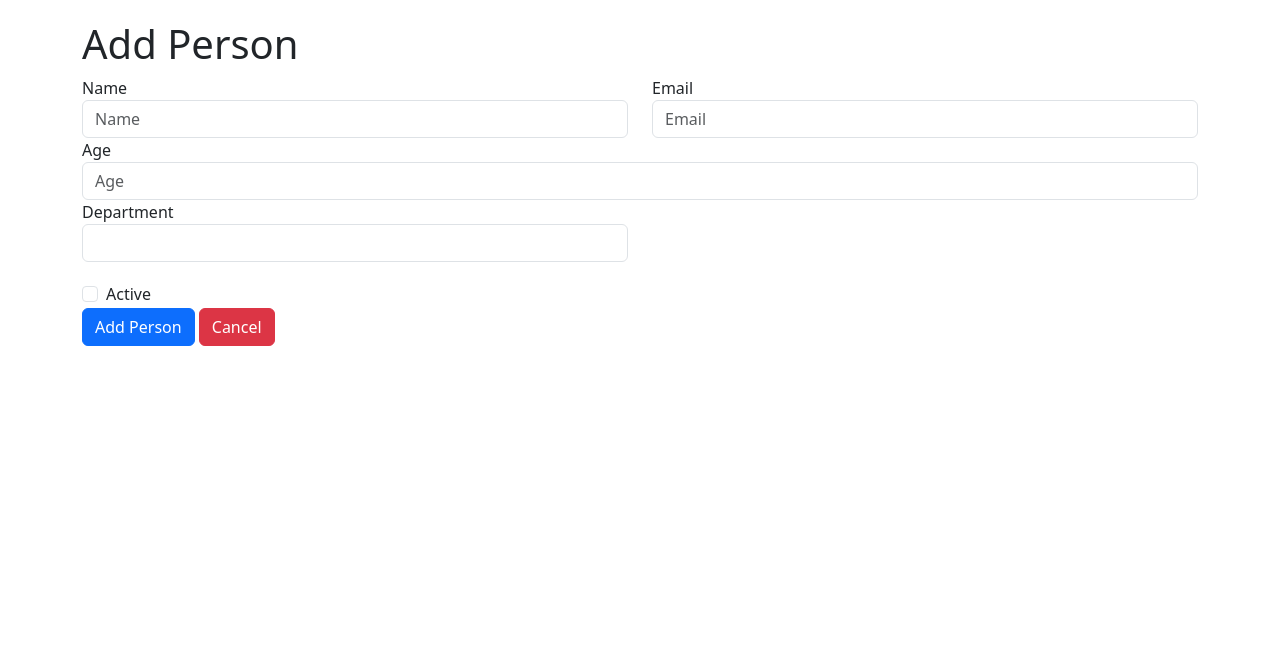
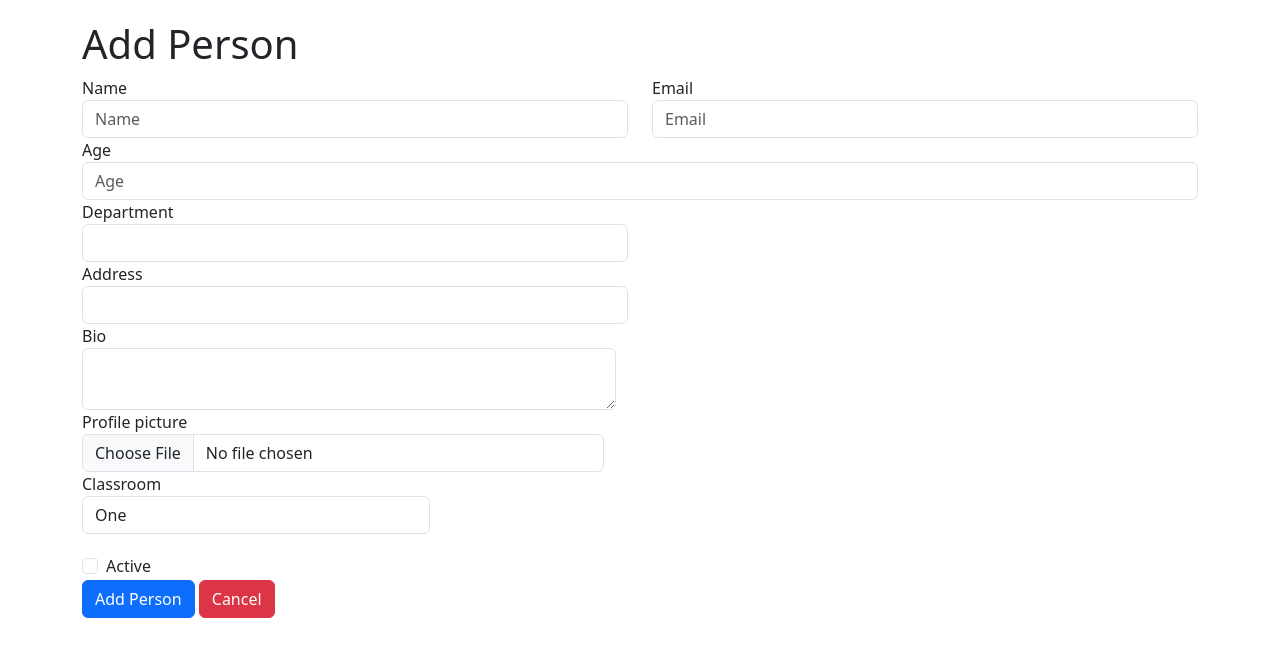
Before and after one commit to Temba23/Django, a Django app: page /create/ in a window 1280 px wide. Shown: the top 657 px of the page. Run offline with Django 4.2, Linux system fonts and the light colour scheme; data comes from the database, SQL or seed files in the repository; both versions use the stored data as it was after the commit.

Commit message:
Addition

```diff
--- a/crud/models.py
+++ b/crud/models.py
@@ -21,7 +21,7 @@ class Person(models.Model):
 
 class PersonProfile(models.Model):
     person = models.OneToOneField(Person, on_delete=models.CASCADE, related_name="person_profile")
-    profile_picture = models.FileField(upload_to="profile_picture")
+    profile_picture = models.FileField(upload_to="profile_picture", null=True, blank=True)
     bio = models.TextField(max_length=500)
     address = models.CharField(max_length=20)
     classroom = models.ForeignKey(ClassRoom, on_delete=models.CASCADE, related_name="classroom_people")
--- a/crud/urls.py
+++ b/crud/urls.py
@@ -1,5 +1,5 @@
 from django.urls import path
-from .views import home, create, update, delete, file_test, classroom, add_classroom
+from .views import home, create, update, delete, file_test, classroom, add_classroom, person_detail
 
 
 urlpatterns = [
@@ -10,6 +10,7 @@ urlpatterns = [
     path("file-test/", file_test, name="file_test"),
     path("update/<int:id>/", update, name="update"),
     path("delete/<int:id>/", delete, name="delete"),
+    path("person/<int:id>/", person_detail, name="person_detail"),
 
     path("", home, name='home')
 
--- a/crud/views.py
+++ b/crud/views.py
@@ -1,5 +1,5 @@
 from django.shortcuts import render, redirect
-from .models import Person, FileStorage, ClassRoom
+from .models import Person, FileStorage, ClassRoom, PersonProfile
 
 def home(request):
     context = {
@@ -16,9 +16,15 @@ def create(request):
         age = request.POST.get("age")
         department = request.POST.get("department")
         status = True if request.POST.get("status") else False
-        Person.objects.create(name=name, email=email, age=age, department=department, is_active=status )
+        bio = request.POST.get("bio")
+        profile_picture = request.FILES.get("pp")
+        address = request.POST.get("address")
+        classroom = request.POST.get("classroom")
+        c = ClassRoom.objects.get(name=classroom)
+        p = Person.objects.create(name=name, email=email, age=age, department=department, is_active=status)
+        PersonProfile.objects.create(bio=bio, profile_picture=profile_picture, address=address, person=p, classroom=c)
         return redirect("home")
-    context = {"title": "Add Person"}
+    context = {"title": "Add Person", "classrooms": ClassRoom.objects.all()}
     return render(request, template_name="crud/create.html", context=context)
 
 
@@ -72,5 +78,14 @@ def add_classroom(request):
         name = request.POST.get("class_name")
         ClassRoom.objects.create(name=name)
         return redirect("classroom")
-    context = {"title": "Add Classrooms"}
+    context = {"title": "Add Classrooms",}
     return render(request, "crud/add_classroom.html", context=context)
+
+
+def person_detail(request, id):
+    try:
+        person_profile = PersonProfile.objects.get(person_id=id)
+    except PersonProfile.DoesNotExist:
+        person_profile = None
+    context = {"title" : f"Detail View", "person_profile": person_profile}
+    return render(request, "crud/detail_person.html", context=context)
--- a/templates/crud/base.html
+++ b/templates/crud/base.html
@@ -1,3 +1,4 @@
+
 <!DOCTYPE html>
 <html lang="en">
 <head>
--- a/templates/crud/create.html
+++ b/templates/crud/create.html
@@ -2,7 +2,7 @@
 
 {% block content %}
 <h1>{{ title }}</h1>
-<form method="post" action="{% url 'create' %}">
+<form method="post" action="{% url 'create' %}" enctype="multipart/form-data">
     {% csrf_token %}
 
     <div class="row">
@@ -26,8 +26,34 @@
             <label for="inputCity">Department</label>
             <input type="text" class="form-control" id="inputCity" name="department" required>
         </div>
+    </div>
+    <div class="row">
+        <div class="form-group col-md-6">
+            <label for="inputCity">Address</label>
+            <input type="text" class="form-control" id="inputCity" name="address" required>
+        </div>
 
+        <div class="row">
+            <div class="form-group col-md-6">
+                <label for="inputCity">Bio</label>
+                <textarea type="text" class="form-control" id="inputCity" name="bio" required></textarea>
             </div>
+            <div class="row">
+                <div class="form-group col-md-6">
+                    <label for="inputCity">Profile picture</label>
+                    <input type="file" class="form-control" id="inputCity" name="pp"></input>
+                </div>
+            </div>
+
+            <div class="form-group col-md-4">
+                <label for="inputState">Classroom</label>
+                <select id="inputState" class="form-control" name="classroom">
+                    {% for class in classrooms%}
+                    <option selected>{{ class.name }}</option>
+                    {% endfor %}
+                </select>
+            </div>
+
             <div class="form-group">
                 <div class="form-check" style="margin-top: 20px">
                     <input class="form-check-input" type="checkbox" id="gridCheck" name="status" required>
@@ -40,6 +66,10 @@
             <div>
                 <button type="submit" class="btn btn-primary">Add Person</button>
                 <a href="{% url 'home' %} " class="btn btn-danger">Cancel</a>
+
             </div>
+        </div>
+    </div>
+
 </form>
 {% endblock %}
```
Also changed, not shown: templates/crud/detail_person.html (added, +31 -0 lines), templates/crud/person.html (+6 -2 lines), crud/migrations/0004_alter_personprofile_profile_picture.py (added), db.sqlite3, media/profile_picture/a.jpg (added), static/default_pp.jpg (added). Lines whose indentation alone changed are shown as unchanged.
